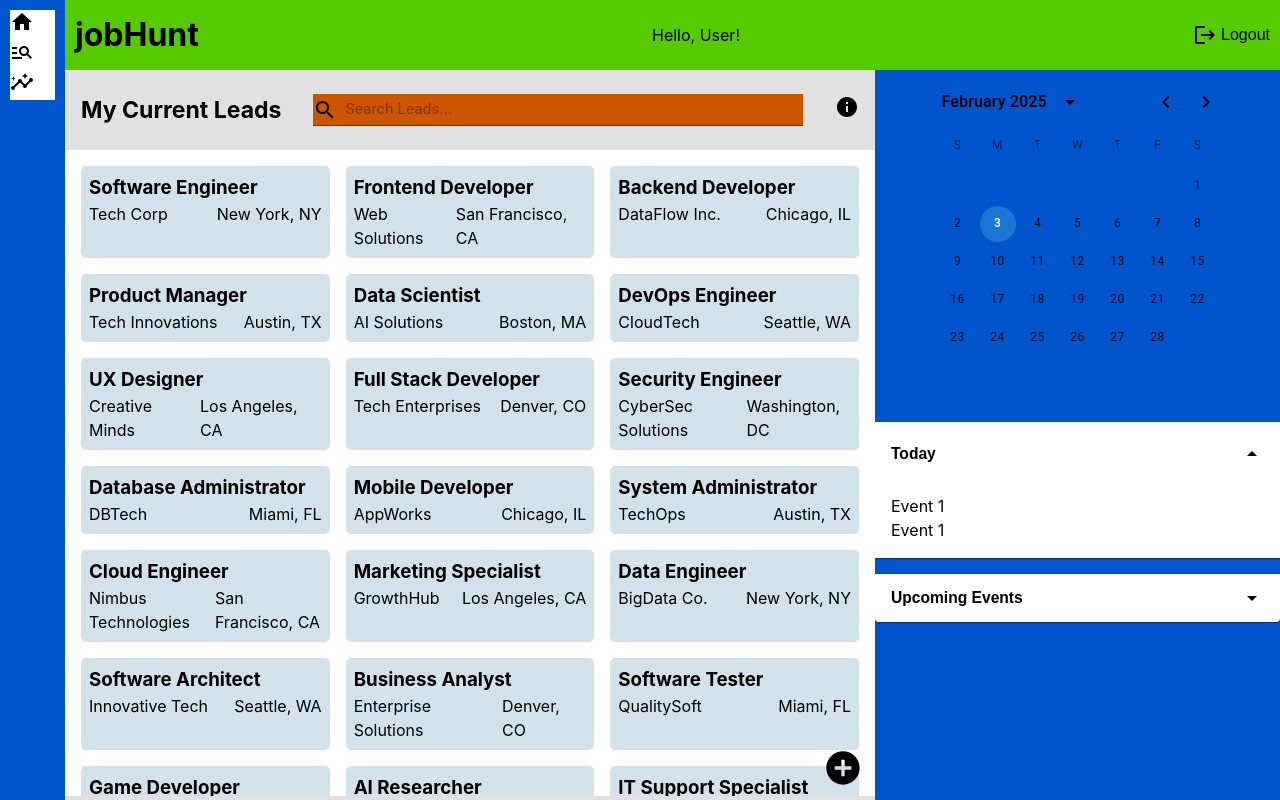
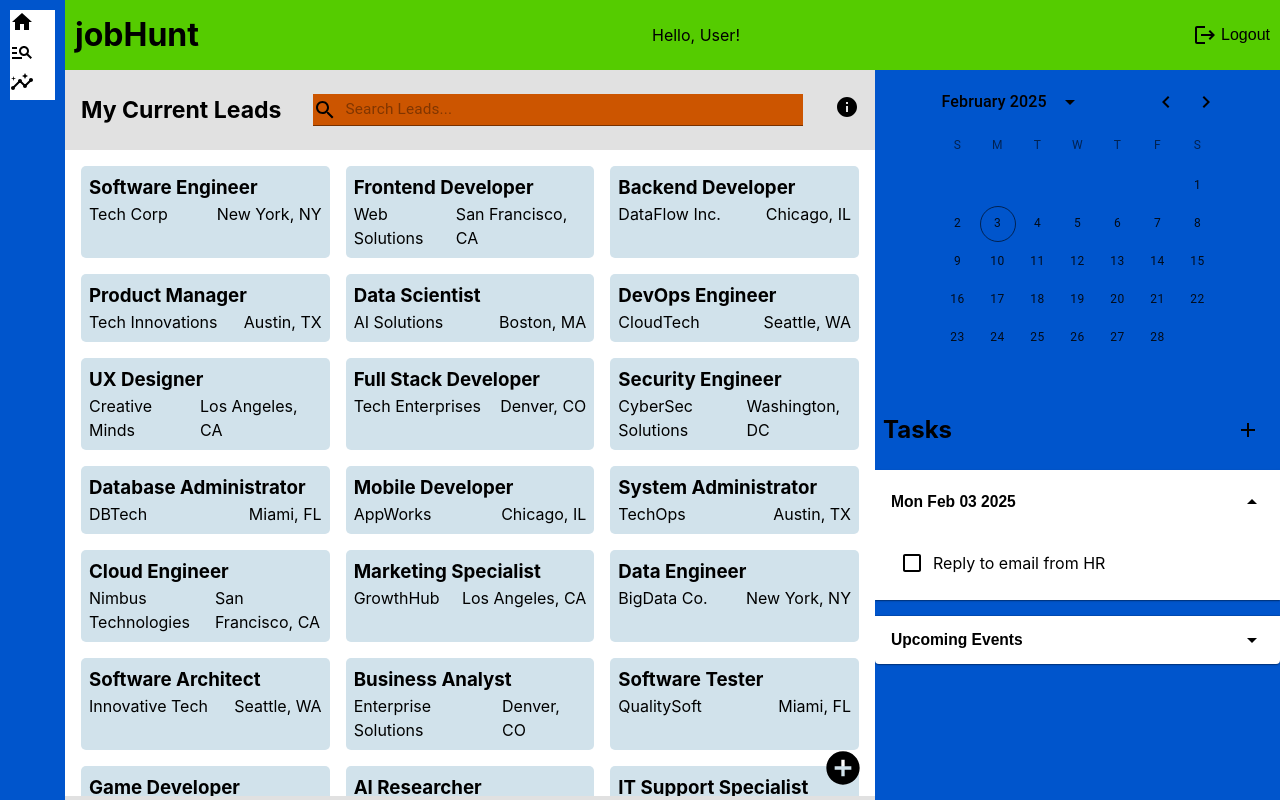
Before and after one commit to chardayneal/jobhunt, a React (Vite) app: page /dashboard in a window 1280 px wide. Built offline with nearby package versions, Linux system fonts and the light colour scheme.

Commit message:
display tasks by date on date selection

```diff
--- a/src/components/routes/dashboard/Calendar.jsx
+++ b/src/components/routes/dashboard/Calendar.jsx
@@ -1,15 +1,24 @@
+import propTypes from 'prop-types';
 import {LocalizationProvider} from '@mui/x-date-pickers/LocalizationProvider';
 import {AdapterDayjs} from '@mui/x-date-pickers/AdapterDayjs';
-import dayjs from 'dayjs';
+// import dayjs from 'dayjs';
 import {DateCalendar} from '@mui/x-date-pickers/DateCalendar';
 
 
-const Calendar = () => {
+const Calendar = ({ changeDate }) => {
+
+  const handleDate = (date) => {
+    changeDate(date.$d.toDateString());
+  }
   return (
-    <LocalizationProvider dateAdapter={AdapterDayjs}>
-        <DateCalendar defaultValue={dayjs(Date.now())} />
+    <LocalizationProvider  dateAdapter={AdapterDayjs}>
+        <DateCalendar onChange={handleDate} />
     </LocalizationProvider>
   )
 }
 
+Calendar.propTypes = {
+  changeDate: propTypes.func.isRequired,
+};
+
 export default Calendar
--- a/src/components/routes/dashboard/Event.css
+++ b/src/components/routes/dashboard/Event.css
@@ -10,3 +10,15 @@
     overflow-y: auto;
     overflow-x: hidden;
 }
+
+.task-header {
+    display: flex;
+    justify-content: space-between;
+    align-items: center;
+    padding: 0 .5rem;
+}
+
+.taskItem {
+    display: flex;
+    align-items: center;
+}
--- a/src/components/routes/dashboard/Event.jsx
+++ b/src/components/routes/dashboard/Event.jsx
@@ -1,25 +1,85 @@
+import { useState, useEffect } from 'react';
 import Accordion from '@mui/material/Accordion';
 import AccordionSummary from '@mui/material/AccordionSummary';
 import AccordionDetails from '@mui/material/AccordionDetails';
 import { ArrowDropDown } from '@mui/icons-material';
+import Checkbox from '@mui/material/Checkbox';
 import Calendar from './Calendar';
+import { IconButton } from '@mui/material';
+import AddIcon from '@mui/icons-material/Add';
 
 import "./Event.css";
 
+const TASKS = [
+  { date: new Date('2025-02-01T09:00:00').toDateString(), text: 'Finish writing the report', id: 1, isComplete: false },
+  { date: new Date('2025-02-01T10:15:00').toDateString(), text: 'Call the client about project update', id: 2, isComplete: true },
+  { date: new Date('2025-02-02T08:30:00').toDateString(), text: 'Review pull requests', id: 3, isComplete: false },
+  { date: new Date('2025-02-02T13:00:00').toDateString(), text: 'Prepare presentation slides', id: 4, isComplete: true },
+  { date: new Date('2025-02-03T15:00:00').toDateString(), text: 'Reply to email from HR', id: 5, isComplete: false },
+  { date: new Date('2025-02-04T09:45:00').toDateString(), text: 'Check the server logs', id: 6, isComplete: false },
+  { date: new Date('2025-02-05T11:30:00').toDateString(), text: 'Fix bug in the checkout page', id: 7, isComplete: true },
+  { date: new Date('2025-02-06T14:00:00').toDateString(), text: 'Set up new development environment', id: 8, isComplete: false },
+  { date: new Date('2025-02-07T09:00:00').toDateString(), text: 'Prepare financial report for Q1', id: 9, isComplete: true },
+  { date: new Date('2025-02-08T16:30:00').toDateString(), text: 'Clean up the database records', id: 10, isComplete: false },
+  { date: new Date('2025-02-09T13:45:00').toDateString(), text: 'Conduct team meeting for project planning', id: 11, isComplete: true },
+  { date: new Date('2025-02-10T10:00:00').toDateString(), text: 'Write unit tests for new feature', id: 12, isComplete: false },
+  { date: new Date('2025-02-11T14:30:00').toDateString(), text: 'Update software dependencies', id: 13, isComplete: false },
+  { date: new Date('2025-02-12T08:00:00').toDateString(), text: 'Meet with the marketing team', id: 14, isComplete: true },
+  { date: new Date('2025-02-13T17:00:00').toDateString(), text: 'Design the user interface for the app', id: 15, isComplete: false },
+  { date: new Date('2025-02-14T12:00:00').toDateString(), text: 'Document the API changes', id: 16, isComplete: false },
+  { date: new Date('2025-02-15T11:15:00').toDateString(), text: 'Test the new version of the app', id: 17, isComplete: true },
+  { date: new Date('2025-02-16T13:30:00').toDateString(), text: 'Review code quality and improve readability', id: 18, isComplete: false },
+  { date: new Date('2025-02-17T09:00:00').toDateString(), text: 'Discuss new feature requests with stakeholders', id: 19, isComplete: true },
+  { date: new Date('2025-02-18T14:00:00').toDateString(), text: 'Prepare the deployment for production', id: 20, isComplete: false },
+  { date: new Date('2025-02-19T16:30:00').toDateString(), text: 'Update the user manual for the product', id: 21, isComplete: false },
+  { date: new Date('2025-02-20T10:45:00').toDateString(), text: 'Organize a team-building activity', id: 22, isComplete: true },
+  { date: new Date('2025-02-21T11:00:00').toDateString(), text: 'Check for security vulnerabilities in the app', id: 23, isComplete: false },
+  { date: new Date('2025-02-22T09:30:00').toDateString(), text: 'Improve website SEO', id: 24, isComplete: true },
+  { date: new Date('2025-02-23T13:00:00').toDateString(), text: 'Train new hires on company tools', id: 25, isComplete: false }
+];
+
+console.log(TASKS);
+
 
 const Event = () => {
+  const [tasksByDate, setTasksByDate] = useState([]);
+  const [calendarDate, setCalendarDate] = useState(new Date().toDateString());
+
+  const handleDateChange = (date) => {
+    console.log(date)
+    setCalendarDate(date);
+    // make call to BE to get the tasks for selected date,
+  };
+
+  useEffect(() => {
+    const tasks = TASKS.filter(task => task.date === calendarDate);
+    setTasksByDate(tasks);
+  }, [calendarDate]);
+
   return (
     <div className="dash-item events">
-            <Calendar />
+      <Calendar changeDate={handleDateChange} />
+      <div className="task-header">
+        <h2>Tasks</h2>
+        <IconButton aria-label="add" size="large" className="add-task-btn" >
+          <AddIcon className='task-btn'/>
+        </IconButton>
+      </div>
       <Accordion defaultExpanded>
         <AccordionSummary
           expandIcon={ <ArrowDropDown/>} >
-                    <h3>Today</h3>
+          <h3>{calendarDate}</h3>
         </AccordionSummary>
         <AccordionDetails>
           <div className="event">
-                    <p>Event 1</p>
-                    <p>Event 1</p>
+            {tasksByDate ? tasksByDate.map(task => {
+              return (
+                <div className="taskItem" key={task.id}>
+                  {task.isComplete ? <Checkbox defaultChecked /> : <Checkbox />}
+                  <p>{task.text}</p>
+                </div>
+              )
+            }) : <p>No tasks for today</p>}
           </div>
         </AccordionDetails>
       </Accordion>
```
Lines whose indentation alone changed are shown as unchanged.
